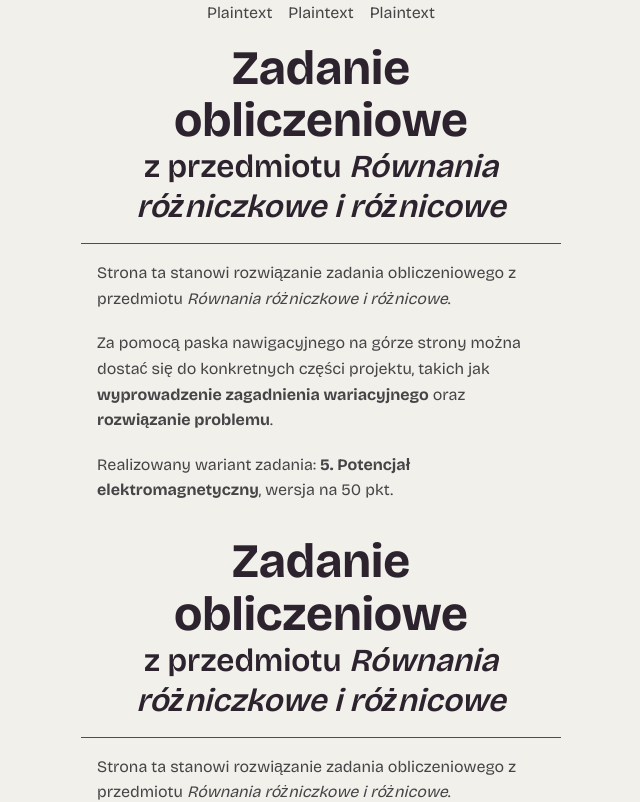
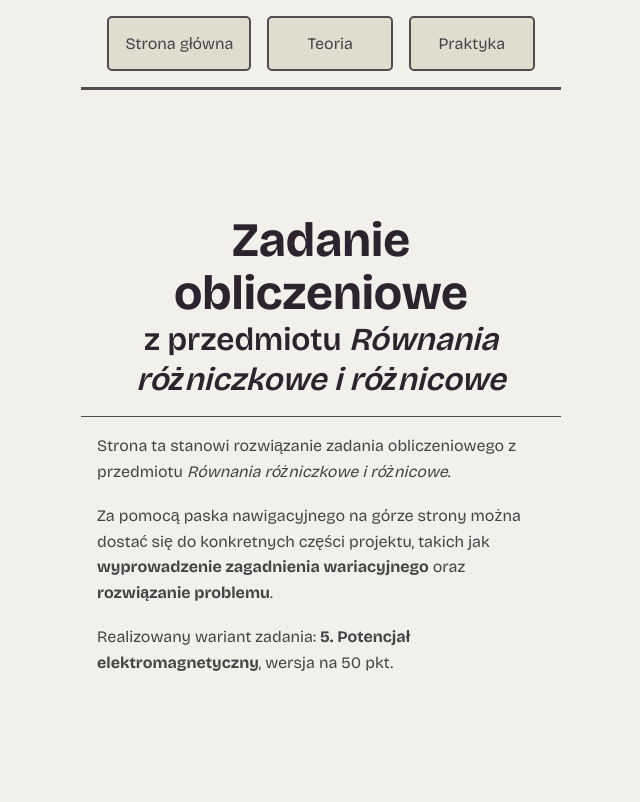
Before and after one commit to Veexeq/RRiR-Project, a React (Vite) app in the folder em_potential_solver/: page / in a window 1280 px wide. Shown: the top 802 px of the page, without its empty margins (319-959 px from the left). Built offline with nearby package versions, Linux system fonts and the light colour scheme.

Commit message:
Basic navbar done

```diff
--- a/em_potential_solver/src/App.tsx
+++ b/em_potential_solver/src/App.tsx
@@ -7,7 +7,6 @@ function App() {
   return (
     <BrowserRouter>
       <Navbar />
-      <Homepage />
 
       <Routes>
         <Route path="/" element={<Homepage />} />
--- a/em_potential_solver/src/components/navbar/Navbar.tsx
+++ b/em_potential_solver/src/components/navbar/Navbar.tsx
@@ -1,11 +1,12 @@
+import { Link } from 'react-router-dom';
 import styles from './navbar.module.css'
 
 function Navbar() {
   return (
     <div className={styles.wrapper}>
-      <p>Plaintext</p>
-      <p>Plaintext</p>
-      <p>Plaintext</p>
+      <Link to="/">Strona główna</Link>
+      <Link to="/theory">Teoria</Link>
+      <Link to="/solve">Praktyka</Link>
     </div>
   );
 }
--- a/em_potential_solver/src/components/navbar/navbar.module.css
+++ b/em_potential_solver/src/components/navbar/navbar.module.css
@@ -1,6 +1,8 @@
 :root {
   --accent-line: #534B52;
   --side-margin: 25rem;
+  --bg-ui: #E0DDCF;
+  --bg-ui-hover: #d6d2c0;
 }
 
 .wrapper {
@@ -8,5 +10,32 @@
   flex-flow: row nowrap;
   gap: 1rem;
   justify-content: center;
+
   margin: 0 var(--side-margin);
+  padding: 1rem;
+
+  border-bottom: var(--accent-line) 3px solid;
+  /* border: var(--accent-line) 3px solid;
+  border-top: 0;
+  border-radius: 0 0 5px 5px; */
 }
+
+a {
+  background-color: var(--bg-ui);
+  padding: 1rem;
+  min-width: 20%;
+
+  text-align: center;
+
+  border: var(--accent-line) 2px solid;
+  border-radius: 5px;
+
+  text-decoration: none;
+  color: inherit;
+  cursor: pointer;
+}
+
+a:hover {
+  background-color: var(--bg-ui-hover);
+  font-weight: bold;
+}
```
